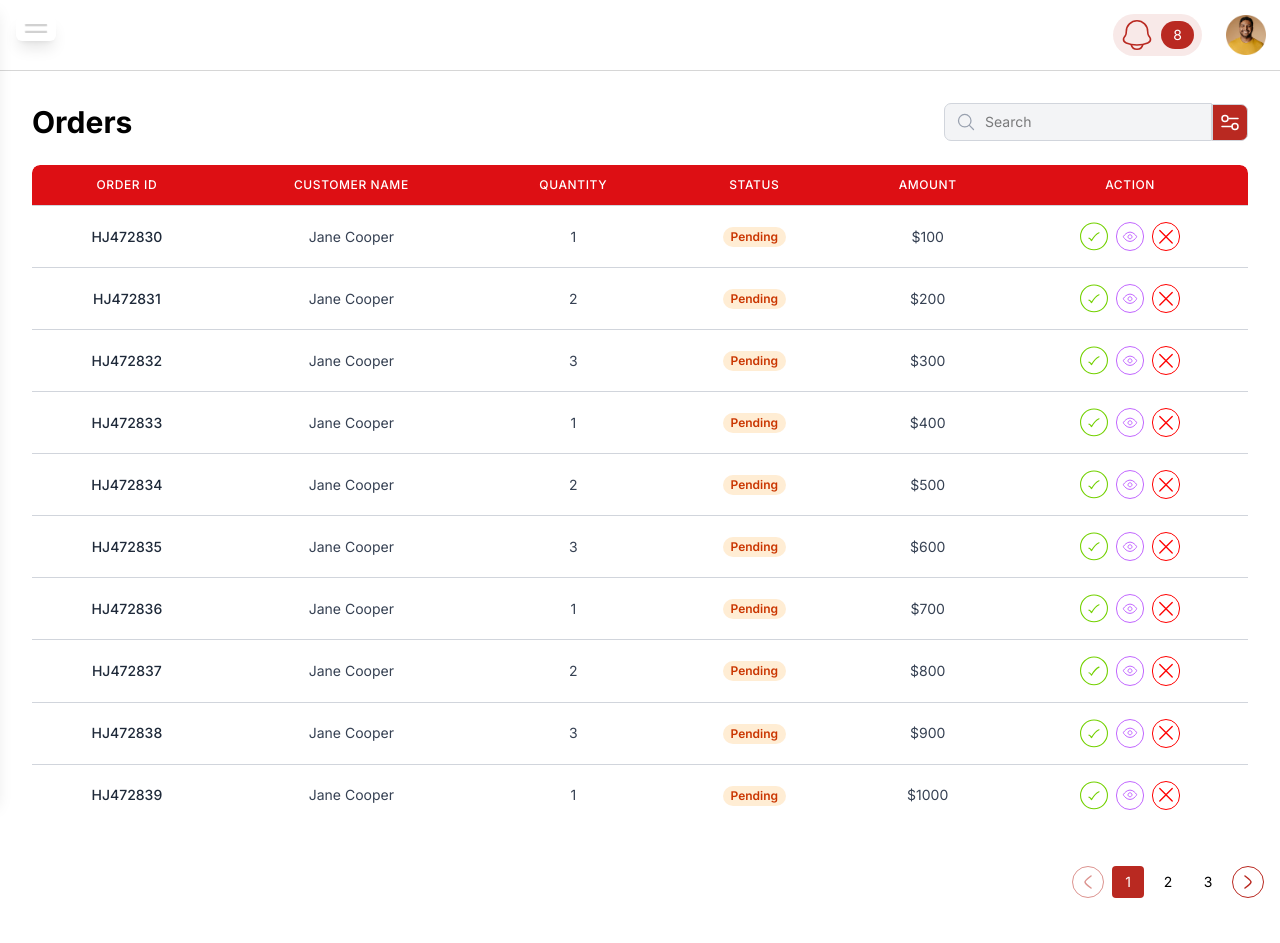
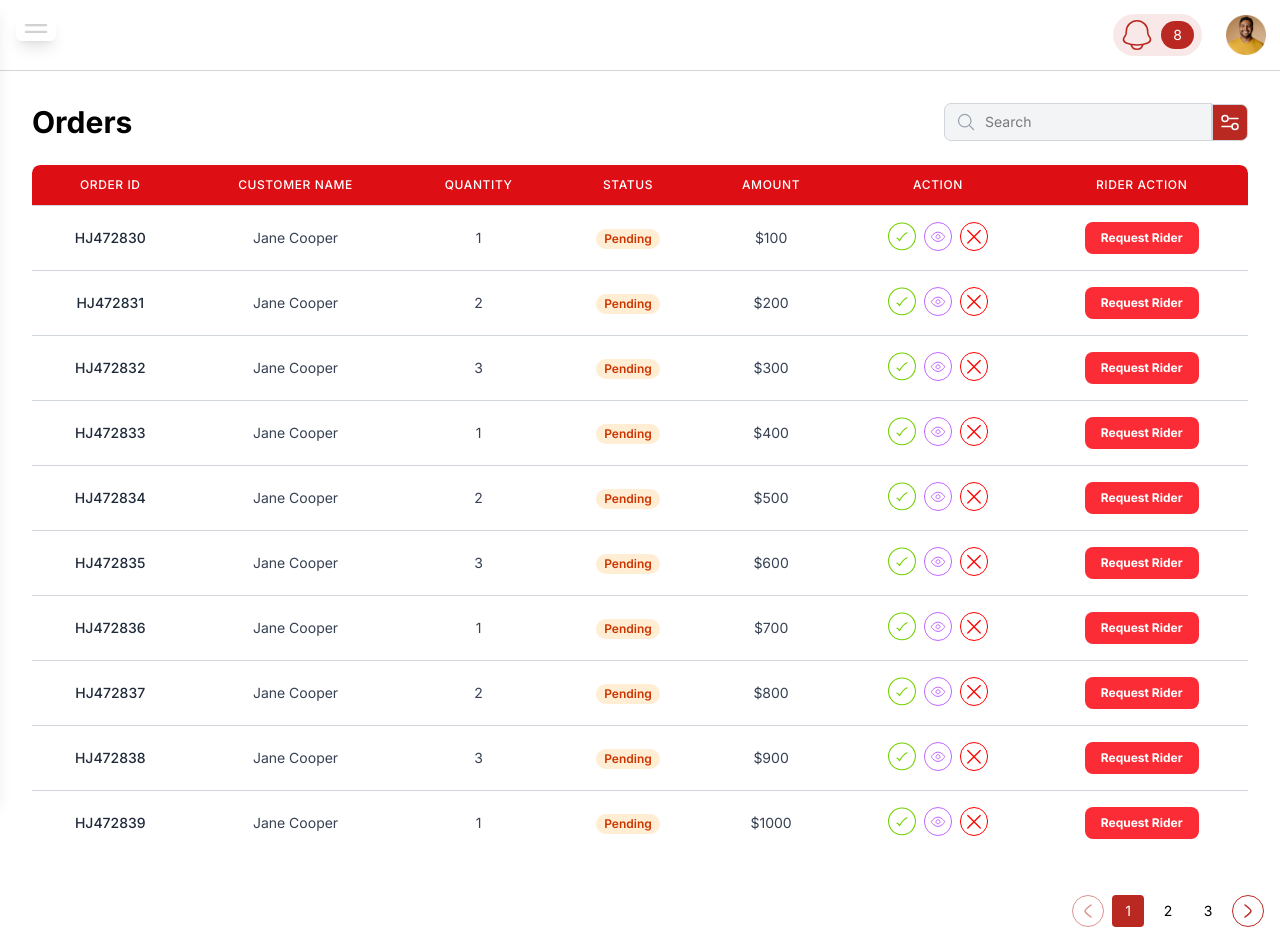
Before and after one commit to alzinan1234/Restaurant-Dashboard, a Next.js app: page /vendor/orders in a window 1280 px wide. Before the commit the page ends 914 px from the top, so only its background shows below. Built offline with nearby package versions, Linux system fonts and the light colour scheme.

Commit message:
added rider action

```diff
--- a/src/components/Orders/Orders.jsx
+++ b/src/components/Orders/Orders.jsx
@@ -16,6 +16,23 @@ const Orders = () => {
   // Handler to navigate to the order details page
   const handleViewDetails = (orderId) => {
     router.push(`/vendor/orders/${orderId}`);
+  };
+
+  // Handler for requesting a rider
+  const handleRequestRider = (orderId) => {
+    // Implement your logic here to request a rider for the given orderId
+    // This could involve:
+    // 1. Making an API call to your backend to update the order status.
+    // 2. Displaying a confirmation message to the user.
+    // 3. Potentially updating the local state (orders) to reflect the change.
+    console.log(`Requesting a rider for Order ID: ${orderId}`);
+    alert(`Rider requested for Order ID: ${orderId}`); // Placeholder for demonstration
+    // You might want to update the order status in your state after a successful request
+    setOrders((prevOrders) =>
+      prevOrders.map((order) =>
+        order.orderId === orderId ? { ...order, status: "Rider Requested" } : order
+      )
+    );
   };
 
   // Filter orders based on search term
@@ -189,9 +206,16 @@ const Orders = () => {
                   </th>
                   <th
                     scope="col"
+                    className="px-6 py-3 text-center text-xs font-medium text-white uppercase tracking-wider"
+                  >
+                    Action
+                  </th>
+                  {/* New header for "Request a Rider" */}
+                  <th
+                    scope="col"
                     className="px-6 py-3 text-center text-xs font-medium text-white uppercase tracking-wider rounded-tr-lg"
                   >
-                    Action
+                    Rider Action
                   </th>
                 </tr>
               </thead>
@@ -209,7 +233,12 @@ const Orders = () => {
                       {order.quantity}
                     </td>
                     <td className="px-6 py-4 whitespace-nowrap text-sm text-center">
-                      <span className="inline-flex px-2 text-xs font-semibold leading-5 rounded-full text-orange-700 bg-orange-100">
+                      <span className={`inline-flex px-2 text-xs font-semibold leading-5 rounded-full ${
+                        order.status === "Pending" ? "text-orange-700 bg-orange-100" :
+                        order.status === "Delivered" ? "text-green-700 bg-green-100" :
+                        order.status === "Rider Requested" ? "text-blue-700 bg-blue-100" :
+                        "text-gray-700 bg-gray-100"
+                      }`}>
                         {order.status}
                       </span>
                     </td>
@@ -217,13 +246,13 @@ const Orders = () => {
                       {order.amount}
                     </td>
                     <td className="px-6 py-4 whitespace-nowrap text-sm font-medium flex space-x-2 justify-center">
-                        <Image
+                      <Image
                         className="cursor-pointer"
                         src="/icon/right.svg" // Assuming this is your edit icon
                         alt="Edit"
                         width={28}
                         height={28}
-                        onClick={() => handleEdit(row.id)}
+                        onClick={() => handleViewDetails(order.orderId)} // Re-using handleViewDetails for consistency, you might want a separate handleEdit
                         unoptimized
                       />
 
@@ -264,6 +293,23 @@ const Orders = () => {
                           />
                         </svg>
                       </button>
+                    </td>
+                    {/* New data cell for "Request a Rider" action */}
+                    <td className="px-6 py-4 whitespace-nowrap text-sm text-center">
+                      {order.status !== "Delivered" && order.status !== "Rider Requested" && (
+                        <button
+                          onClick={() => handleRequestRider(order.orderId)}
+                          className="bg-red-500 hover:bg-red-600 text-white font-bold py-2 px-4 rounded-lg text-xs"
+                        >
+                          Request Rider
+                        </button>
+                      )}
+                      {order.status === "Rider Requested" && (
+                        <span className="text-gray-500 text-xs">Rider requested</span>
+                      )}
+                      {order.status === "Delivered" && (
+                        <span className="text-gray-500 text-xs">Delivered</span>
+                      )}
                     </td>
                   </tr>
                 ))}
```
